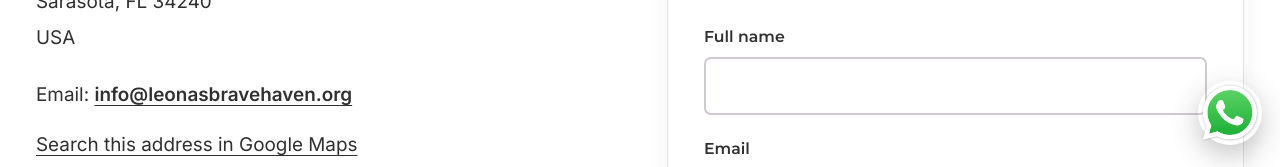
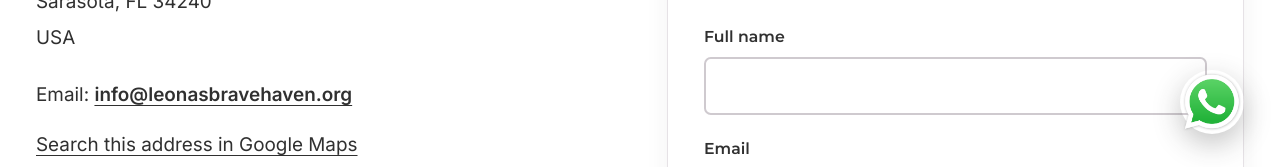
Before and after one commit to tifie-hub/Leona-s-Brave-Haven, a Next.js app: page /contact in a window 1280 px wide. Shown: the part 633-800 px from the top of the page. Built offline with nearby package versions, Linux system fonts and the light colour scheme; no server answers.

Commit message:
Align the floating WhatsApp icon with the Donate and YouTube buttons at the bottom right.
Co-authored-by: Cursor <cursoragent@cursor.com>

```diff
--- a/src/app/globals.css
+++ b/src/app/globals.css
@@ -84,10 +84,10 @@ h4,
 }
 
 .whatsapp-float {
-  position: fixed !important;
-  right: 1rem !important;
-  left: auto !important;
-  bottom: 1.25rem !important;
+  position: fixed;
+  right: 0;
+  left: 0;
+  bottom: 1.25rem;
   z-index: 60;
 }
 
--- a/src/components/WhatsAppLink.tsx
+++ b/src/components/WhatsAppLink.tsx
@@ -16,22 +16,13 @@ export function WhatsAppLink({
 }: WhatsAppLinkProps) {
   const iconSize = size ?? (floating ? 64 : 40);
 
-  return (
+  const icon = (
     <a
       href={site.whatsappUrl}
       target="_blank"
       rel="noopener noreferrer"
       aria-label="Message Leona’s Brave Haven on WhatsApp"
-      className={
-        floating
-          ? `whatsapp-float inline-flex rounded-full shadow-[0_10px_28px_rgba(48,48,48,0.28)] transition-transform hover:scale-105 focus-visible:outline focus-visible:outline-3 focus-visible:outline-offset-2 focus-visible:outline-charcoal ${className}`
-          : `inline-flex shrink-0 items-center justify-center rounded-full transition-opacity hover:opacity-90 focus-visible:outline focus-visible:outline-3 focus-visible:outline-offset-2 focus-visible:outline-charcoal ${className}`
-      }
-      style={
-        floating
-          ? { position: "fixed", right: 16, left: "auto", bottom: 20, zIndex: 60 }
-          : undefined
-      }
+      className={`inline-flex shrink-0 items-center justify-center rounded-full shadow-[0_10px_28px_rgba(48,48,48,0.28)] transition-transform hover:scale-105 focus-visible:outline focus-visible:outline-3 focus-visible:outline-offset-2 focus-visible:outline-charcoal ${className}`}
       onClick={onClick}
     >
       <Image
@@ -44,4 +35,14 @@ export function WhatsAppLink({
       />
     </a>
   );
+
+  if (!floating) return icon;
+
+  return (
+    <div className="whatsapp-float pointer-events-none">
+      <div className="mx-auto flex w-full max-w-6xl justify-end px-4 sm:px-6 lg:px-8">
+        <div className="pointer-events-auto">{icon}</div>
+      </div>
+    </div>
+  );
 }
```
